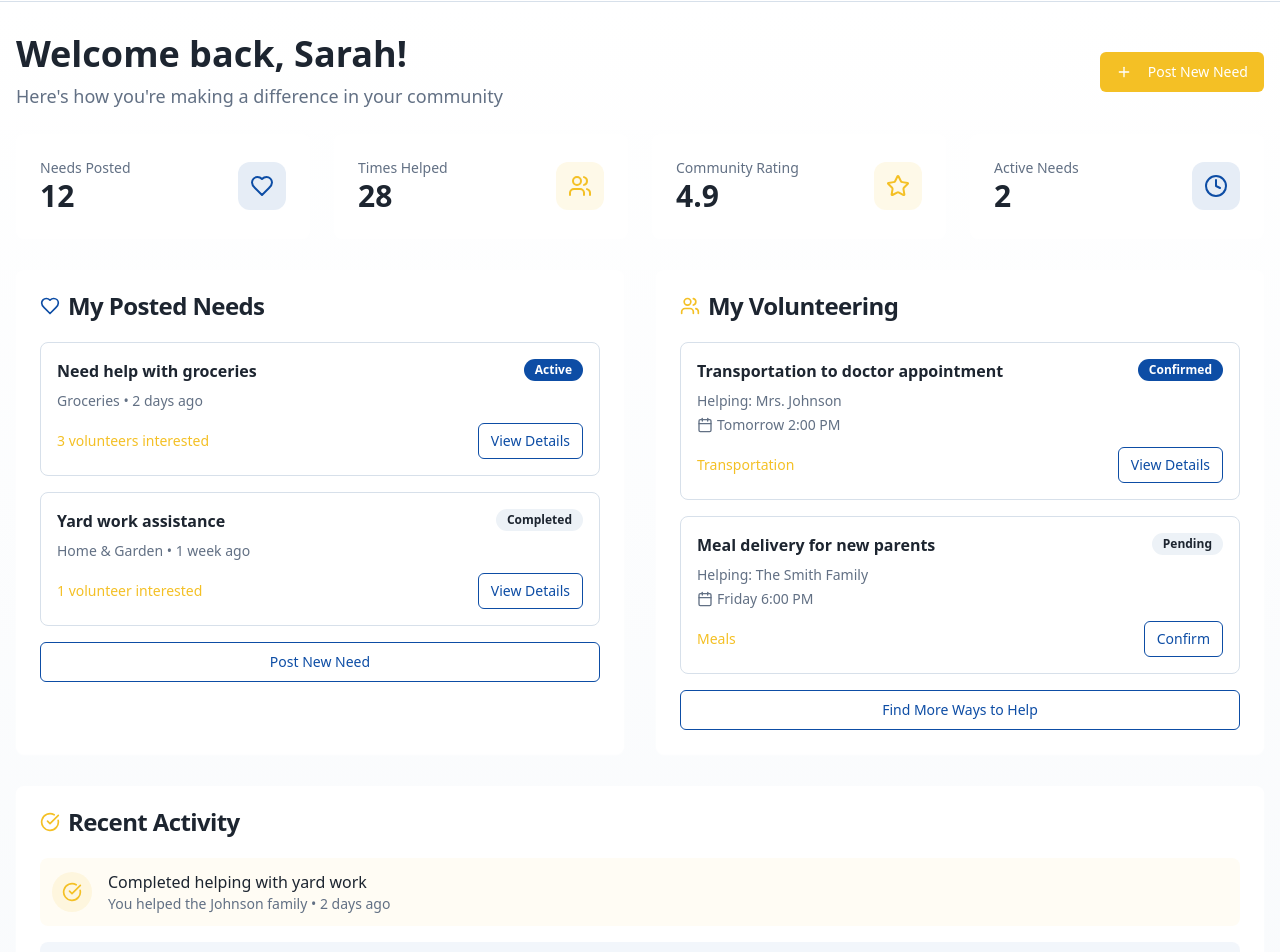
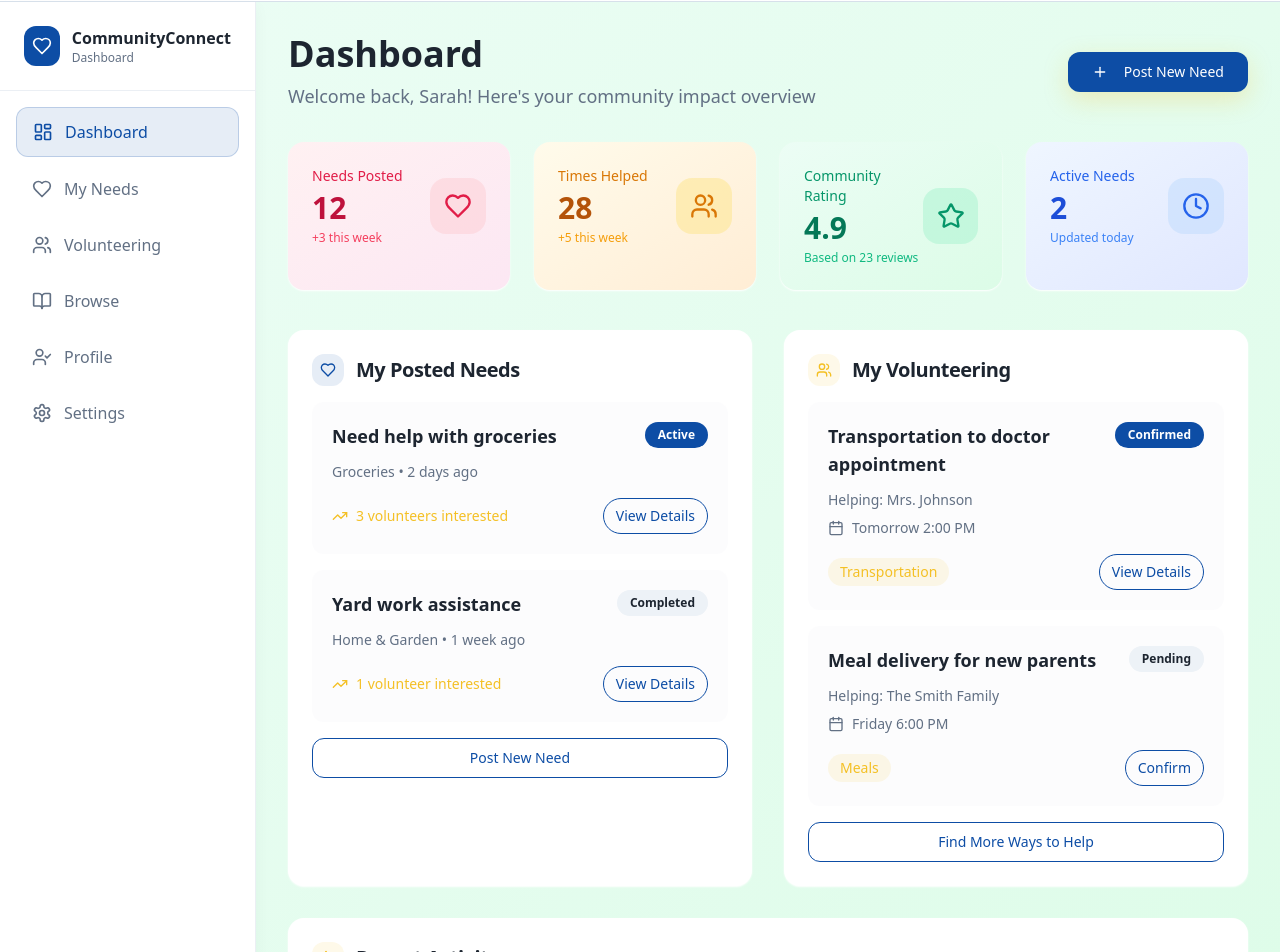
Before and after one commit to CYPKNFT/church-connect, a React (Vite) app: page /dashboard in a window 1280 px wide. Shown: the part 63-1015 px from the top of the page. Built offline with nearby package versions, Linux system fonts and the light colour scheme.

Commit message:
Refactor Dashboard with Dabang style
Implemented Dabang-inspired visual style for the Dashboard, including spacing, interaction design, and aesthetic elements.

```diff
--- a/src/pages/Dashboard.tsx
+++ b/src/pages/Dashboard.tsx
@@ -1,7 +1,7 @@
 import { Card, CardContent, CardHeader, CardTitle } from "@/components/ui/card";
 import { Button } from "@/components/ui/button";
 import { Badge } from "@/components/ui/badge";
-import { Heart, Clock, CheckCircle, Users, Plus, Calendar, Star } from "lucide-react";
+import { Heart, Clock, CheckCircle, Users, Plus, Calendar, Star, LayoutDashboard, BookOpen, UserCheck, Settings, TrendingUp, Activity } from "lucide-react";
 import { Link } from "react-router-dom";
 
 export default function Dashboard() {
@@ -43,21 +43,63 @@ export default function Dashboard() {
     }
   ];
 
+  const sidebarItems = [
+    { icon: LayoutDashboard, label: "Dashboard", active: true },
+    { icon: Heart, label: "My Needs" },
+    { icon: Users, label: "Volunteering" },
+    { icon: BookOpen, label: "Browse" },
+    { icon: UserCheck, label: "Profile" },
+    { icon: Settings, label: "Settings" },
+  ];
+
   return (
-    <div className="min-h-screen bg-subtle-gradient">
-      <div className="container mx-auto px-4 py-8">
+    <div className="min-h-screen bg-gradient-to-br from-emerald-50 to-green-100">
+      <div className="flex">
+        {/* Clean Left Sidebar */}
+        <div className="w-64 bg-white shadow-gentle border-r border-border/50 min-h-screen">
+          <div className="p-6 border-b border-border/50">
+            <div className="flex items-center gap-3">
+              <div className="w-10 h-10 bg-primary rounded-xl flex items-center justify-center">
+                <Heart className="w-5 h-5 text-white" />
+              </div>
+              <div>
+                <h2 className="font-bold text-foreground">CommunityConnect</h2>
+                <p className="text-xs text-muted-foreground">Dashboard</p>
+              </div>
+            </div>
+          </div>
+
+          <nav className="p-4 space-y-2">
+            {sidebarItems.map((item, index) => (
+              <button
+                key={index}
+                className={`w-full flex items-center gap-3 px-4 py-3 rounded-xl text-left transition-all duration-200 hover:bg-primary/5 ${
+                  item.active
+                    ? 'bg-primary/10 text-primary border border-primary/20'
+                    : 'text-muted-foreground hover:text-foreground'
+                }`}
+              >
+                <item.icon className="w-5 h-5" />
+                <span className="font-medium">{item.label}</span>
+              </button>
+            ))}
+          </nav>
+        </div>
+
+        {/* Main Content */}
+        <div className="flex-1 p-8">
           {/* Header */}
           <div className="mb-8">
-          <div className="flex items-center justify-between mb-6">
+            <div className="flex items-center justify-between mb-8">
               <div>
-              <h1 className="text-3xl lg:text-4xl font-bold text-foreground mb-2">
-                Welcome back, Sarah!
+                <h1 className="text-4xl font-bold text-foreground mb-2">
+                  Dashboard
                 </h1>
                 <p className="text-lg text-muted-foreground">
-                Here's how you're making a difference in your community
+                  Welcome back, Sarah! Here's your community impact overview
                 </p>
               </div>
-            <Button asChild className="bg-accent hover:bg-accent-hover">
+              <Button asChild className="bg-primary hover:bg-primary-hover shadow-accent rounded-xl px-6">
                 <Link to="/post">
                   <Plus className="w-4 h-4 mr-2" />
                   Post New Need
@@ -65,59 +107,63 @@ export default function Dashboard() {
               </Button>
             </div>
 
-          {/* Stats Cards */}
-          <div className="grid grid-cols-1 md:grid-cols-4 gap-6 mb-8">
-            <Card className="border-0 shadow-card bg-white">
+            {/* Pastel Metric Cards */}
+            <div className="grid grid-cols-1 md:grid-cols-2 lg:grid-cols-4 gap-6 mb-10">
+              <Card className="border-0 shadow-card bg-gradient-to-br from-rose-50 to-pink-100 hover:shadow-gentle transition-all duration-300 rounded-2xl">
                 <CardContent className="p-6">
                   <div className="flex items-center justify-between">
                     <div>
-                    <p className="text-sm text-muted-foreground">Needs Posted</p>
-                    <p className="text-3xl font-bold text-foreground">12</p>
+                      <p className="text-sm font-medium text-rose-600 mb-1">Needs Posted</p>
+                      <p className="text-3xl font-bold text-rose-700">12</p>
+                      <p className="text-xs text-rose-500 mt-1">+3 this week</p>
                     </div>
-                  <div className="w-12 h-12 bg-primary/10 rounded-xl flex items-center justify-center">
-                    <Heart className="w-6 h-6 text-primary" />
+                    <div className="w-14 h-14 bg-rose-200/50 rounded-2xl flex items-center justify-center">
+                      <Heart className="w-7 h-7 text-rose-600" />
                     </div>
                   </div>
                 </CardContent>
               </Card>
 
-            <Card className="border-0 shadow-card bg-white">
+              <Card className="border-0 shadow-card bg-gradient-to-br from-amber-50 to-orange-100 hover:shadow-gentle transition-all duration-300 rounded-2xl">
                 <CardContent className="p-6">
                   <div className="flex items-center justify-between">
                     <div>
-                    <p className="text-sm text-muted-foreground">Times Helped</p>
-                    <p className="text-3xl font-bold text-foreground">28</p>
+                      <p className="text-sm font-medium text-amber-600 mb-1">Times Helped</p>
+                      <p className="text-3xl font-bold text-amber-700">28</p>
+                      <p className="text-xs text-amber-500 mt-1">+5 this week</p>
                     </div>
-                  <div className="w-12 h-12 bg-accent/10 rounded-xl flex items-center justify-center">
-                    <Users className="w-6 h-6 text-accent" />
+                    <div className="w-14 h-14 bg-amber-200/50 rounded-2xl flex items-center justify-center">
+                      <Users className="w-7 h-7 text-amber-600" />
                     </div>
                   </div>
                 </CardContent>
               </Card>
 
-            <Card className="border-0 shadow-card bg-white">
+              <Card className="border-0 shadow-card bg-gradient-to-br from-emerald-50 to-green-100 hover:shadow-gentle transition-all duration-300 rounded-2xl">
                 <CardContent className="p-6">
                   <div className="flex items-center justify-between">
                     <div>
-                    <p className="text-sm text-muted-foreground">Community Rating</p>
-                    <p className="text-3xl font-bold text-foreground">4.9</p>
+                      <p className="text-sm font-medium text-emerald-600 mb-1">Community Rating</p>
+                      <p className="text-3xl font-bold text-emerald-700">4.9</p>
+                      <p className="text-xs text-emerald-500 mt-1">Based on 23 reviews</p>
                     </div>
-                  <div className="w-12 h-12 bg-accent/10 rounded-xl flex items-center justify-center">
-                    <Star className="w-6 h-6 text-accent" />
+                    <div className="w-14 h-14 bg-emerald-200/50 rounded-2xl flex items-center justify-center">
+                      <Star className="w-7 h-7 text-emerald-600" />
                     </div>
                   </div>
                 </CardContent>
               </Card>
 
-            <Card className="border-0 shadow-card bg-white">
+              <Card className="border-0 shadow-card bg-gradient-to-br from-blue-50 to-indigo-100 hover:shadow-gentle transition-all duration-300 rounded-2xl">
                 <CardContent className="p-6">
                   <div className="flex items-center justify-between">
                     <div>
-                    <p className="text-sm text-muted-foreground">Active Needs</p>
-                    <p className="text-3xl font-bold text-foreground">2</p>
+                      <p className="text-sm font-medium text-blue-600 mb-1">Active Needs</p>
+                      <p className="text-3xl font-bold text-blue-700">2</p>
+                      <p className="text-xs text-blue-500 mt-1">Updated today</p>
                     </div>
-                  <div className="w-12 h-12 bg-primary/10 rounded-xl flex items-center justify-center">
-                    <Clock className="w-6 h-6 text-primary" />
+                    <div className="w-14 h-14 bg-blue-200/50 rounded-2xl flex items-center justify-center">
+                      <Clock className="w-7 h-7 text-blue-600" />
                     </div>
                   </div>
                 </CardContent>
@@ -125,78 +171,89 @@ export default function Dashboard() {
             </div>
           </div>
 
-        <div className="grid lg:grid-cols-2 gap-8">
+          <div className="grid lg:grid-cols-2 gap-8 mb-8">
             {/* My Needs */}
-          <Card className="border-0 shadow-card bg-white">
-            <CardHeader>
-              <CardTitle className="flex items-center gap-2">
-                <Heart className="w-5 h-5 text-primary" />
+            <Card className="border-0 shadow-card bg-white hover:shadow-gentle transition-all duration-300 rounded-2xl">
+              <CardHeader className="pb-4">
+                <CardTitle className="flex items-center gap-3 text-xl">
+                  <div className="w-8 h-8 bg-primary/10 rounded-xl flex items-center justify-center">
+                    <Heart className="w-4 h-4 text-primary" />
+                  </div>
                   My Posted Needs
                 </CardTitle>
               </CardHeader>
               <CardContent className="space-y-4">
                 {userNeeds.map((need) => (
-                <div key={need.id} className="p-4 border border-border rounded-lg hover:shadow-gentle transition-shadow">
-                  <div className="flex items-start justify-between mb-2">
-                    <h3 className="font-semibold text-foreground">{need.title}</h3>
-                    <Badge variant={need.status === "Active" ? "default" : "secondary"}>
+                  <div key={need.id} className="p-5 bg-gray-50/50 rounded-xl hover:bg-gray-100/50 hover:shadow-gentle transition-all duration-200">
+                    <div className="flex items-start justify-between mb-3">
+                      <h3 className="font-semibold text-foreground text-lg">{need.title}</h3>
+                      <Badge
+                        variant={need.status === "Active" ? "default" : "secondary"}
+                        className="rounded-full px-3 py-1"
+                      >
                         {need.status}
                       </Badge>
                     </div>
-                  <p className="text-sm text-muted-foreground mb-3">
+                    <p className="text-sm text-muted-foreground mb-4">
                       {need.category} • {need.posted}
                     </p>
                     <div className="flex items-center justify-between">
-                    <span className="text-sm text-accent font-medium">
+                      <span className="text-sm text-accent font-medium flex items-center gap-2">
+                        <TrendingUp className="w-4 h-4" />
                         {need.volunteers} volunteer{need.volunteers !== 1 ? 's' : ''} interested
                       </span>
-                    <Button variant="outline" size="sm">
+                      <Button variant="outline" size="sm" className="rounded-full">
                         View Details
                       </Button>
                     </div>
                   </div>
                 ))}
-              <Button variant="outline" className="w-full" asChild>
+                <Button variant="outline" className="w-full rounded-xl mt-4" asChild>
                   <Link to="/post">Post New Need</Link>
                 </Button>
               </CardContent>
             </Card>
 
             {/* My Volunteering */}
-          <Card className="border-0 shadow-card bg-white">
-            <CardHeader>
-              <CardTitle className="flex items-center gap-2">
-                <Users className="w-5 h-5 text-accent" />
+            <Card className="border-0 shadow-card bg-white hover:shadow-gentle transition-all duration-300 rounded-2xl">
+              <CardHeader className="pb-4">
+                <CardTitle className="flex items-center gap-3 text-xl">
+                  <div className="w-8 h-8 bg-accent/10 rounded-xl flex items-center justify-center">
+                    <Users className="w-4 h-4 text-accent" />
+                  </div>
                   My Volunteering
                 </CardTitle>
               </CardHeader>
               <CardContent className="space-y-4">
                 {userVolunteering.map((volunteer) => (
-                <div key={volunteer.id} className="p-4 border border-border rounded-lg hover:shadow-gentle transition-shadow">
-                  <div className="flex items-start justify-between mb-2">
-                    <h3 className="font-semibold text-foreground">{volunteer.title}</h3>
-                    <Badge variant={volunteer.status === "Confirmed" ? "default" : "secondary"}>
+                  <div key={volunteer.id} className="p-5 bg-gray-50/50 rounded-xl hover:bg-gray-100/50 hover:shadow-gentle transition-all duration-200">
+                    <div className="flex items-start justify-between mb-3">
+                      <h3 className="font-semibold text-foreground text-lg">{volunteer.title}</h3>
+                      <Badge
+                        variant={volunteer.status === "Confirmed" ? "default" : "secondary"}
+                        className="rounded-full px-3 py-1"
+                      >
                         {volunteer.status}
                       </Badge>
                     </div>
-                  <p className="text-sm text-muted-foreground mb-1">
-                    Helping: {volunteer.requester}
+                    <p className="text-sm text-muted-foreground mb-2">
+                      Helping: <span className="font-medium">{volunteer.requester}</span>
                     </p>
-                  <p className="text-sm text-muted-foreground mb-3 flex items-center gap-1">
+                    <p className="text-sm text-muted-foreground mb-4 flex items-center gap-2">
                       <Calendar className="w-4 h-4" />
                       {volunteer.date}
                     </p>
                     <div className="flex items-center justify-between">
-                    <span className="text-sm text-accent font-medium">
+                      <span className="text-sm text-accent font-medium bg-accent/10 px-3 py-1 rounded-full">
                         {volunteer.category}
                       </span>
-                    <Button variant="outline" size="sm">
+                      <Button variant="outline" size="sm" className="rounded-full">
                         {volunteer.status === "Confirmed" ? "View Details" : "Confirm"}
                       </Button>
                     </div>
                   </div>
                 ))}
-              <Button variant="outline" className="w-full" asChild>
+                <Button variant="outline" className="w-full rounded-xl mt-4" asChild>
                   <Link to="/browse">Find More Ways to Help</Link>
                 </Button>
               </CardContent>
@@ -204,41 +261,43 @@ export default function Dashboard() {
           </div>
 
           {/* Recent Activity */}
-        <Card className="border-0 shadow-card bg-white mt-8">
-          <CardHeader>
-            <CardTitle className="flex items-center gap-2">
-              <CheckCircle className="w-5 h-5 text-accent" />
+          <Card className="border-0 shadow-card bg-white hover:shadow-gentle transition-all duration-300 rounded-2xl">
+            <CardHeader className="pb-4">
+              <CardTitle className="flex items-center gap-3 text-xl">
+                <div className="w-8 h-8 bg-accent/10 rounded-xl flex items-center justify-center">
+                  <Activity className="w-4 h-4 text-accent" />
+                </div>
                 Recent Activity
               </CardTitle>
             </CardHeader>
             <CardContent>
               <div className="space-y-4">
-              <div className="flex items-center gap-4 p-3 bg-accent/5 rounded-lg">
-                <div className="w-10 h-10 bg-accent/10 rounded-full flex items-center justify-center">
-                  <CheckCircle className="w-5 h-5 text-accent" />
+                <div className="flex items-center gap-4 p-4 bg-emerald-50/50 rounded-xl hover:bg-emerald-50 transition-colors duration-200">
+                  <div className="w-12 h-12 bg-emerald-100 rounded-2xl flex items-center justify-center">
+                    <CheckCircle className="w-6 h-6 text-emerald-600" />
                   </div>
-                <div>
-                  <p className="font-medium text-foreground">Completed helping with yard work</p>
+                  <div className="flex-1">
+                    <p className="font-semibold text-foreground text-lg">Completed helping with yard work</p>
                     <p className="text-sm text-muted-foreground">You helped the Johnson family • 2 days ago</p>
                   </div>
                 </div>
 
-              <div className="flex items-center gap-4 p-3 bg-primary/5 rounded-lg">
-                <div className="w-10 h-10 bg-primary/10 rounded-full flex items-center justify-center">
-                  <Heart className="w-5 h-5 text-primary" />
+                <div className="flex items-center gap-4 p-4 bg-rose-50/50 rounded-xl hover:bg-rose-50 transition-colors duration-200">
+                  <div className="w-12 h-12 bg-rose-100 rounded-2xl flex items-center justify-center">
+                    <Heart className="w-6 h-6 text-rose-600" />
                   </div>
-                <div>
-                  <p className="font-medium text-foreground">New volunteer for your grocery need</p>
+                  <div className="flex-1">
+                    <p className="font-semibold text-foreground text-lg">New volunteer for your grocery need</p>
                     <p className="text-sm text-muted-foreground">Mike offered to help • 3 days ago</p>
                   </div>
                 </div>
 
-              <div className="flex items-center gap-4 p-3 bg-accent/5 rounded-lg">
-                <div className="w-10 h-10 bg-accent/10 rounded-full flex items-center justify-center">
-                  <Star className="w-5 h-5 text-accent" />
+                <div className="flex items-center gap-4 p-4 bg-amber-50/50 rounded-xl hover:bg-amber-50 transition-colors duration-200">
+                  <div className="w-12 h-12 bg-amber-100 rounded-2xl flex items-center justify-center">
+                    <Star className="w-6 h-6 text-amber-600" />
                   </div>
-                <div>
-                  <p className="font-medium text-foreground">Received a 5-star review</p>
+                  <div className="flex-1">
+                    <p className="font-semibold text-foreground text-lg">Received a 5-star review</p>
                     <p className="text-sm text-muted-foreground">For helping with transportation • 1 week ago</p>
                   </div>
                 </div>
@@ -247,5 +306,6 @@ export default function Dashboard() {
           </Card>
         </div>
       </div>
+    </div>
   );
 }
```
Lines whose indentation alone changed are shown as unchanged.
